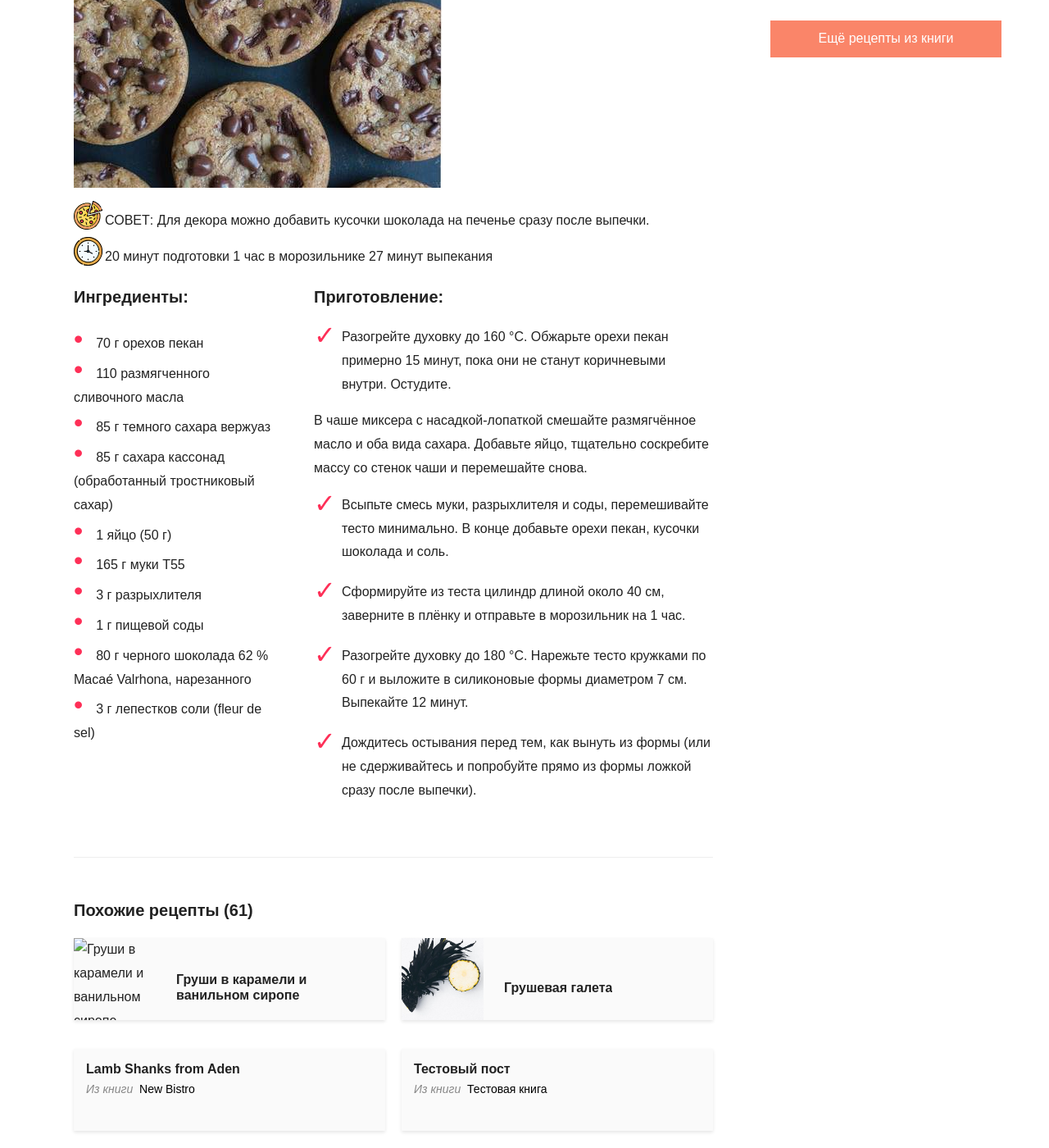
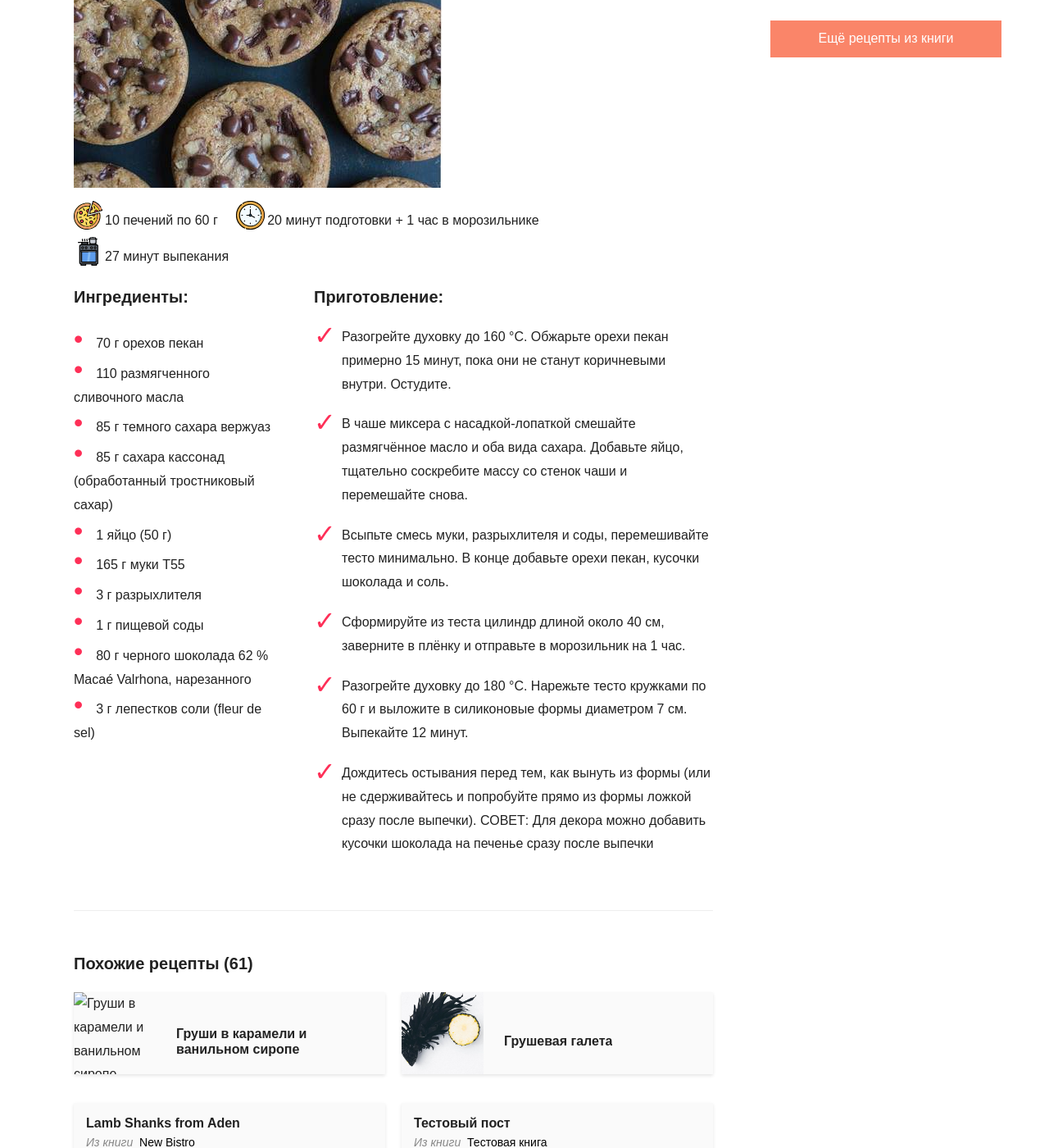
Before and after one commit to Helga1970/new-site, a Jekyll site: the page built from _recipes/les-cookeis-de-nos-reve/kukis-orekhi-pekan-shokolad.md, in a window 1280 px wide and 1400 px high, scrolled down 689 px. Shown: the whole window at 82% size. Built offline with Jekyll 4.4.1, drawn with Linux system fonts in a browser that asks for light colours; nearby versions of some CDN libraries; some web fonts are replaced; comment, search, counter and statistics services are not loaded; some of the changed lines change nothing that is shown.

Commit message:
Update kukis-orekhi-pekan-shokolad.md

```diff
--- a/_recipes/les-cookeis-de-nos-reve/kukis-orekhi-pekan-shokolad.md
+++ b/_recipes/les-cookeis-de-nos-reve/kukis-orekhi-pekan-shokolad.md
@@ -7,17 +7,14 @@ categories:
 tags:
 - выпечка
 - десерты
-- мука
+- печенье
 - орех
 - пекан
-- сахар
 - шоколад
-- яйцо
 recipe:
-  servings: 'СОВЕТ: Для декора можно добавить кусочки шоколада на печенье сразу после
-    выпечки.'
-  prep: 20 минут подготовки 1 час в морозильнике 27 минут выпекания
-  cook: null
+  servings: 10 печений по 60 г
+  prep: 20 минут подготовки + 1 час в морозильнике
+  cook: 27 минут выпекания
   ingredients_markdown: '* 70 г орехов пекан
 
     * 110 размягченного сливочного масла
@@ -41,24 +38,27 @@ recipe:
     15 минут, пока они не станут коричневыми внутри. Остудите.
 
 
-    В чаше миксера с насадкой-лопаткой смешайте размягчённое масло и оба вида сахара.
+    2. В чаше миксера с насадкой-лопаткой смешайте размягчённое масло и оба вида сахара.
     Добавьте яйцо, тщательно соскребите массу со стенок чаши и перемешайте снова.
 
 
-    2. Всыпьте смесь муки, разрыхлителя и соды, перемешивайте тесто минимально. В
+    3. Всыпьте смесь муки, разрыхлителя и соды, перемешивайте тесто минимально. В
     конце добавьте орехи пекан, кусочки шоколада и соль.
 
 
-    3. Сформируйте из теста цилиндр длиной около 40 см, заверните в плёнку и отправьте
+    4. Сформируйте из теста цилиндр длиной около 40 см, заверните в плёнку и отправьте
     в морозильник на 1 час.
 
 
-    4. Разогрейте духовку до 180 °C. Нарежьте тесто кружками по 60 г и выложите в
+    5. Разогрейте духовку до 180 °C. Нарежьте тесто кружками по 60 г и выложите в
     силиконовые формы диаметром 7 см. Выпекайте 12 минут.
 
 
-    5. Дождитесь остывания перед тем, как вынуть из формы (или не сдерживайтесь и
-    попробуйте прямо из формы ложкой сразу после выпечки).'
+    6. Дождитесь остывания перед тем, как вынуть из формы (или не сдерживайтесь и
+    попробуйте прямо из формы ложкой сразу после выпечки).
+
+    СОВЕТ: Для декора можно добавить кусочки шоколада на печенье сразу после
+    выпечки'
 book:
   title: Кукис нашей мечты
   title_slug: les cookeis de nos reve
```
